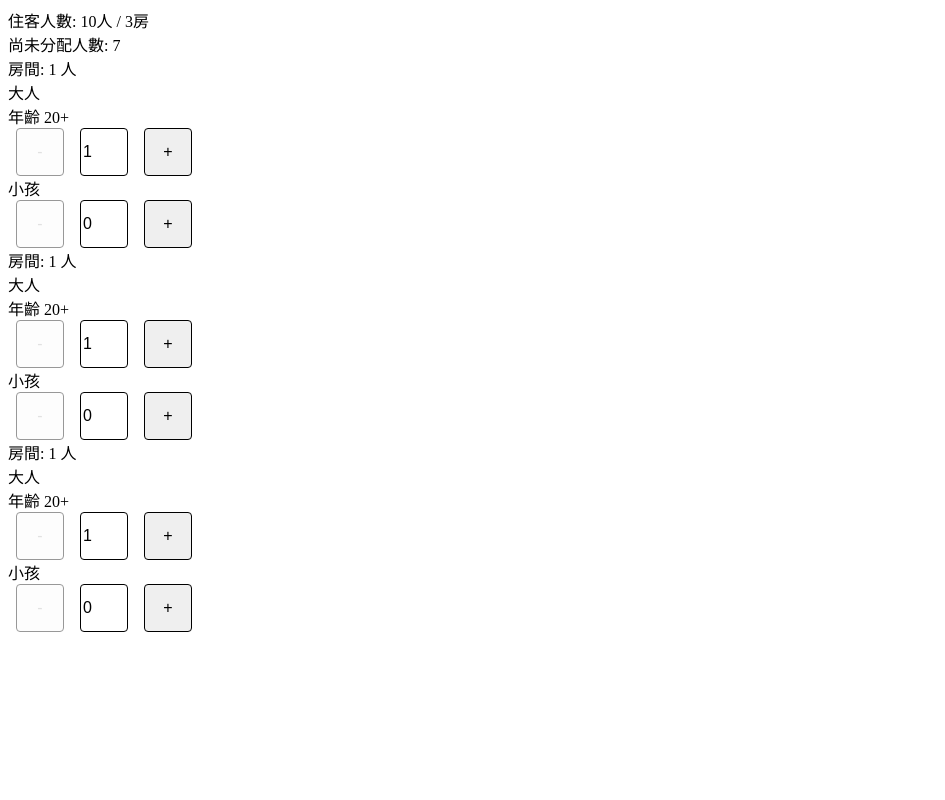
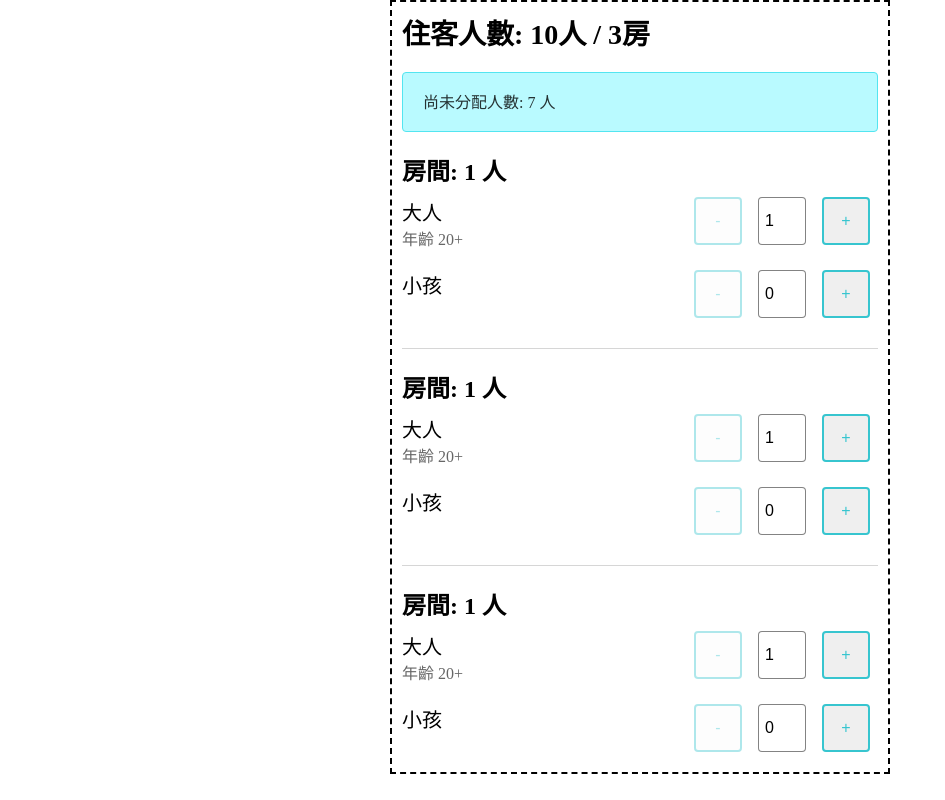
Before and after one commit to a631953720/Input-button, a React app: page / in a window 1280 px wide. Shown: the whole page, without its empty margins (0-945 px from the left). Built offline with nearby package versions, Linux system fonts and the light colour scheme.

Commit message:
feat: add room list css style

```diff
--- a/src/App.tsx
+++ b/src/App.tsx
@@ -1,6 +1,7 @@
 import React from "react";
 import { RoomAllocation } from "./features/RoomAllocation";
 import "./css/components.css";
+import "./css/features.css";
 
 function App() {
   return <RoomAllocation guest={10} room={3} onChange={(result) => console.log(result)} />;
--- a/src/css/components.css
+++ b/src/css/components.css
@@ -5,8 +5,17 @@
   font-size: 16px;
   box-sizing: border-box;
   margin: 0 8px;
-  border: 1px solid #000;
+  border: 1px solid rgb(49, 49, 49, 0.6);
   border-radius: 4px;
+}
+
+.style-button {
+  border: 2px solid rgb(55, 197, 207);
+  color: rgb(55, 197, 207);
+}
+
+.style-counter {
+  padding: 0 6px;
 }
 
 .style-counter:disabled,
--- /dev/null
+++ b/src/css/features.css
@@ -0,0 +1,78 @@
+* {
+  padding: 0;
+  margin: 0;
+  font-size: 16px;
+  box-sizing: border-box;
+}
+
+.room-list-wrapper {
+  border: 2px dashed #000;
+}
+
+.all-room-list-title {
+  margin-bottom: 10px;
+}
+
+.all-guest-status {
+  font-size: 28px;
+  font-weight: 600;
+}
+
+.all-guest-unselected {
+  width: 100%;
+  height: 60px;
+  margin: 20px auto;
+  background-color: rgb(185, 250, 255);
+  line-height: 60px;
+  padding-left: 20px;
+  color: rgba(0, 0, 0, 0.8);
+  border-radius: 4px;
+  border: 1px solid rgb(83, 229, 240);
+}
+
+.room-list-wrapper {
+  padding: 10px;
+  margin: auto;
+  width: 500px;
+}
+
+.room-list-item {
+  border-bottom: 1px solid rgba(0, 0, 0, 0.16);
+  padding-bottom: 20px;
+  margin-bottom: 20px;
+}
+
+.room-list-item:last-child {
+  border-bottom: 0;
+  padding-bottom: 0;
+  margin-bottom: 0;
+}
+
+.room-title {
+  width: 100%;
+  font-size: 24px;
+  font-weight: 600;
+}
+
+.guest-counter-wrapper {
+  display: flex;
+  flex-direction: column;
+}
+
+.custom-counter-with-title {
+  display: flex;
+  justify-content: space-between;
+  margin: 10px 0;
+}
+
+.custom-counter-with-title span {
+  font-size: 20px;
+}
+
+.custom-counter-with-title div:last-child {
+  color: rgba(0, 0, 0, 0.6);
+}
+
+/* .guest-counter {
+  display: flex;
+} */
--- a/src/features/CustomInputNumber.tsx
+++ b/src/features/CustomInputNumber.tsx
@@ -82,7 +82,7 @@ export const CustomInputNumber = (props: CustomInputNumberProps) => {
   }, [disable, disableAdd, disableReduce]);
 
   return (
-    <div>
+    <div className="custom-counter">
       <label>
         <Button
           name="reduce"
--- a/src/features/RoomAllocation.tsx
+++ b/src/features/RoomAllocation.tsx
@@ -52,13 +52,12 @@ export const RoomAllocation = (props: RoomAllocationProps) => {
 
   return (
     <div className="room-list-wrapper">
-      <RoomTitle className="room-list-title" guest={guest} room={room} unSelectedGuest={handleUnselectedGuest()} />
+      <RoomTitle guest={guest} room={room} unSelectedGuest={handleUnselectedGuest()} />
       <div className="room-list-body">
         {result.map((v, i) => {
           return (
             <RoomComponent
               key={i}
-              className="room-list-item"
               max={4}
               disable={isAllGuestSelectedRoom()}
               // can choose only disable add or reduce button
--- a/src/features/RoomComponent.tsx
+++ b/src/features/RoomComponent.tsx
@@ -3,7 +3,6 @@ import { CustomInputNumber } from "./CustomInputNumber";
 import { Room } from "../interface/room";
 
 type RoomComponentProps = {
-  className?: string;
   room: Room;
   max: number;
   disable?: boolean;
@@ -14,7 +13,7 @@ type RoomComponentProps = {
 };
 
 export const RoomComponent = (props: RoomComponentProps) => {
-  const { room, max, step, disable = false, disableAdd = false, disableReduce = false, onChange, className } = props;
+  const { room, max, step, disable = false, disableAdd = false, disableReduce = false, onChange } = props;
   const { adult, child } = room;
 
   const allCount = useCallback(() => {
@@ -42,11 +41,15 @@ export const RoomComponent = (props: RoomComponentProps) => {
   );
 
   return (
-    <div className={className}>
+    <div className="room-list-item">
+      <div className="room-body">
         <div className="room-title">房間: {allCount()} 人</div>
-      <div className="room-body">
-        <div className="guest-type">大人</div>
+        <div className="guest-counter-wrapper">
+          <div className="custom-counter-with-title">
+            <div className="guest-type">
+              <span>大人</span>
               <div>年齡 20+</div>
+            </div>
             <CustomInputNumber
               count={adult}
               step={step}
@@ -61,7 +64,11 @@ export const RoomComponent = (props: RoomComponentProps) => {
               }}
               name="adult"
             />
-        <div className="guest-type">小孩</div>
+          </div>
+          <div className="custom-counter-with-title">
+            <div className="guest-type">
+              <span>小孩</span>
+            </div>
             <CustomInputNumber
               count={child}
               step={step}
@@ -78,5 +85,7 @@ export const RoomComponent = (props: RoomComponentProps) => {
             />
           </div>
         </div>
+      </div>
+    </div>
   );
 };
--- a/src/features/RoomTitle.tsx
+++ b/src/features/RoomTitle.tsx
@@ -1,20 +1,19 @@
 import React from 'react'
 
 type RoomTitleProps = {
-  className?: string;
   guest: number;
   room: number;
   unSelectedGuest: number;
 };
 
 export const RoomTitle = (props: RoomTitleProps) => {
-  const { guest, room, unSelectedGuest, className } = props;
+  const { guest, room, unSelectedGuest } = props;
   return (
-    <div className={className}>
-      <div>
+    <div className="all-room-list-title">
+      <div className="all-guest-status">
         住客人數: {guest}人 / {room}房
       </div>
-      <div>尚未分配人數: {unSelectedGuest}</div>
+      <div className="all-guest-unselected">尚未分配人數: {unSelectedGuest} 人</div>
     </div>
   );
 };
```
Lines whose indentation alone changed are shown as unchanged.
